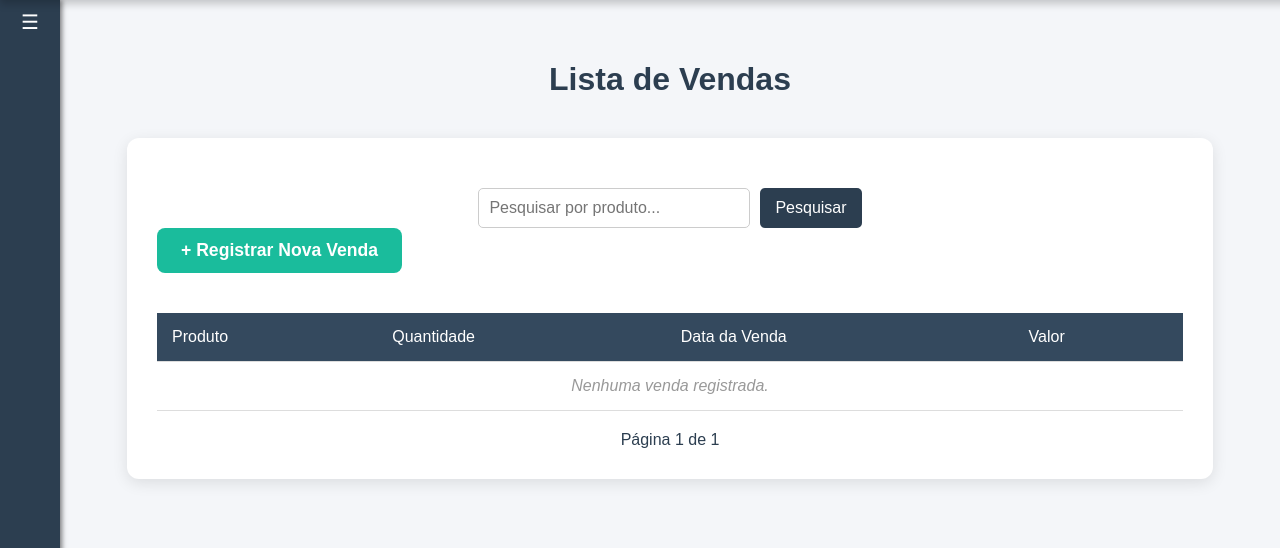
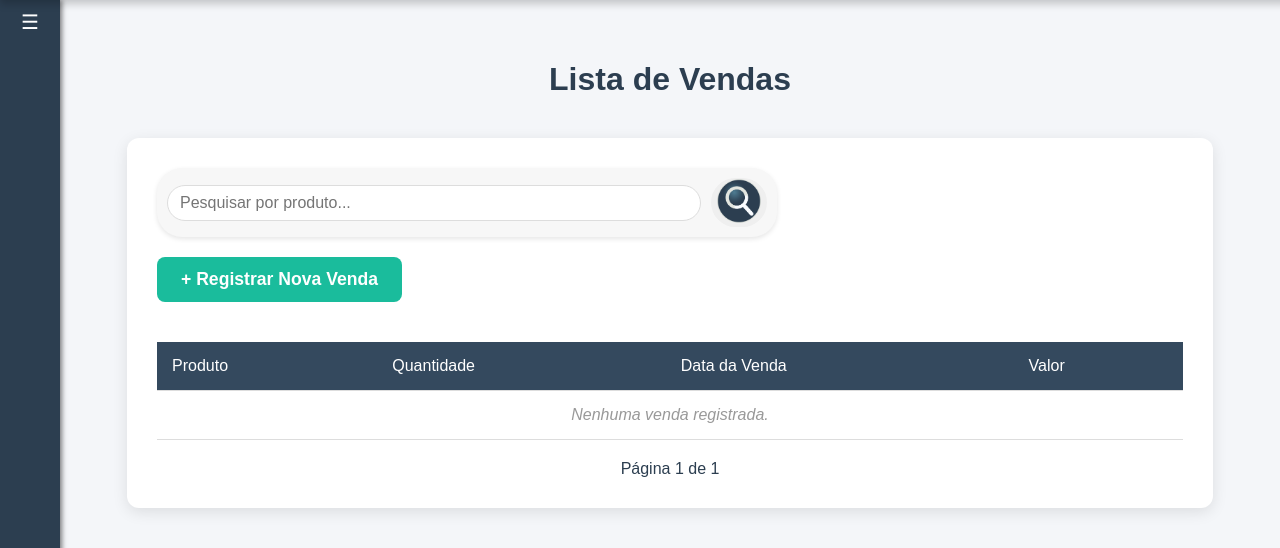
Before and after one commit to victorgteixeira/glat_controlling, a Django app: page /vendas/listar/ in a window 1280 px wide. Shown: the part 60-608 px from the top of the page. Run offline with Django 5.2, Linux system fonts and the light colour scheme; data that the repository does not hold is empty.

Commit message:
melhoria de layout 0.3

```diff
--- a/static/css/compras/listar_compras.css
+++ b/static/css/compras/listar_compras.css
@@ -41,8 +41,6 @@ h1 {
 }
 
 .form-pesquisa button {
-    padding: 10px;
-    background-color: #007BFF;
     border: none;
     border-radius: 25px;
     cursor: pointer;
@@ -51,6 +49,10 @@ h1 {
 
 .form-pesquisa button:hover {
     background-color: #0056b3;
+}
+
+.search-icon {
+    max-width: 44px;
 }
 
 /* Tabela de Compras */
--- a/static/css/vendas/listar_vendas.css
+++ b/static/css/vendas/listar_vendas.css
@@ -31,34 +31,47 @@ header h1 {
     font-weight: 600;
 }
 
-/* Formulário de Pesquisa */
+/* Estilos da barra de pesquisa */
 .form-pesquisa {
     display: flex;
-    justify-content: center;
-    margin-top: 20px;
+    align-items: center;
+    max-width: 600px;
+    width: 100%;
+    border-radius: 25px;
+    background-color: #f7f7f7;
+    padding: 10px;
+    box-shadow: 0 2px 5px rgba(0, 0, 0, 0.1);
+    margin-bottom: 20px;
 }
 
-.input-pesquisa {
-    padding: 10px;
+.form-pesquisa input {
+    flex: 1;
+    padding: 8px 12px;
+    border: 1px solid #ddd;
+    border-radius: 25px;
     font-size: 1rem;
-    width: 250px;
-    border: 1px solid #ccc;
-    border-radius: 5px;
     margin-right: 10px;
+    outline: none;
+    transition: border-color 0.3s;
 }
 
-.btn-pesquisar {
-    padding: 10px 15px;
-    background-color: #2c3e50;
-    color: white;
-    border: none;
-    border-radius: 5px;
-    cursor: pointer;
-    font-size: 1rem;
+.form-pesquisa input:focus {
+    border-color: #007bff;
 }
 
-.btn-pesquisar:hover {
-    background-color: #2980b9;
+.form-pesquisa button {
+    border: none;
+    border-radius: 25px;
+    cursor: pointer;
+    transition: background-color 0.3s;
+}
+
+.form-pesquisa button:hover {
+    background-color: #2c3e50;
+}
+
+.search-icon {
+    max-width: 44px;
 }
 
 /* Tabela de vendas */
--- a/templates/baixas/listar_baixas.html
+++ b/templates/baixas/listar_baixas.html
@@ -12,7 +12,9 @@
         <h2>Lista de Baixas por Perda</h2>
         <form method="get" class="form-pesquisa">
             <input type="text" name="search" value="{{ search_query }}" placeholder="Pesquisar por produto" class="input-pesquisa">
-            <button type="submit" class="btn-pesquisar">Pesquisar</button>
+            <button type="submit">
+                <img class="search-icon" src="{% static 'css/icons/lupa.png' %}" alt="Ícone de pesquisa">
+            </button>
         </form>
     </header>
     <a href="{% url 'registrar_baixa' %}" class="btn-adicionar">Nova Baixa por Perda</a>
--- a/templates/compras/listar_compras.html
+++ b/templates/compras/listar_compras.html
@@ -12,7 +12,7 @@
     <form method="get" class="form-pesquisa">
         <input type="text" name="q" value="{{ query }}" placeholder="Pesquisar por produto, quantidade ou data">
         <button type="submit">
-            <img src="{% static 'icons/search-icon.svg' %}" alt="Ícone de pesquisa">
+            <img class="search-icon" src="{% static 'css/icons/lupa.png' %}" alt="Ícone de pesquisa">
         </button>
     </form>
 </div>
--- a/templates/vendas/listar_vendas.html
+++ b/templates/vendas/listar_vendas.html
@@ -14,11 +14,15 @@
     <div class="container">
         <header>
 
-                        <!-- Formulário de pesquisa -->
-                        <form method="get" action="" class="form-pesquisa">
-                            <input type="text" name="q" value="{{ query }}" placeholder="Pesquisar por produto..." class="input-pesquisa">
-                            <button type="submit" class="btn-pesquisar">Pesquisar</button>
-                        </form>
+            <!-- Formulário de pesquisa -->
+            <div class="search-container">
+                <form method="get" action="" class="form-pesquisa">
+                    <input type="text" name="q" value="{{ query }}" placeholder="Pesquisar por produto..." class="input-pesquisa">
+                    <button type="submit">
+                        <img class="search-icon" src="{% static 'css/icons/lupa.png' %}" alt="Ícone de pesquisa">
+                    </button>
+                </form>
+            </div>
             <a href="{% url 'registrar_venda' %}" class="btn-registrar"> + Registrar Nova Venda</a>
 
 
```
Also changed, not shown: static/css/baixas/listar_baixas.css (+31 -16 lines), static/css/produtos/listar_produto.css (+33 -14 lines), templates/produtos/listar_produtos.html (+5 -2 lines), static/css/icons/lupa.png (added).
